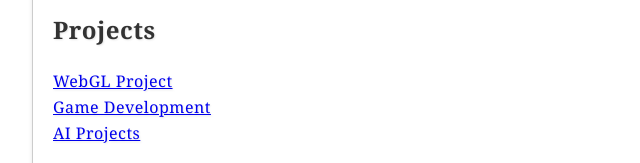
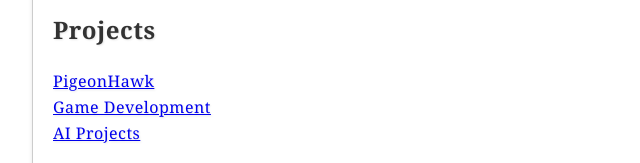
Before and after one commit to merlinmurton/merlinmurton.github.io, a plain HTML site: page index.html in a window 1280 px wide. Shown: the part 422-585 px from the top of the page, 208-848 px from the left. Drawn offline with Linux system fonts and the light colour scheme.

Commit message:
pigeonhawk

```diff
--- a/index.html
+++ b/index.html
@@ -33,7 +33,7 @@
     <section id="projects">
         <h2>Projects</h2>
         <ul>
-            <li><a href="https://github.com/merlinmurton/pigeonhawk">WebGL Project</a></li>
+            <li><a href="https://github.com/merlinmurton/pigeonhawk">PigeonHawk</a></li>
             <li><a href="https://play.unity.com/en/games/89d815f9-e413-4d90-be19-9d1d9138c0a4/cubix-v-01">Game Development</a></li>
             <li><a href="https://replit.com">AI Projects</a></li>
         </ul>
```
